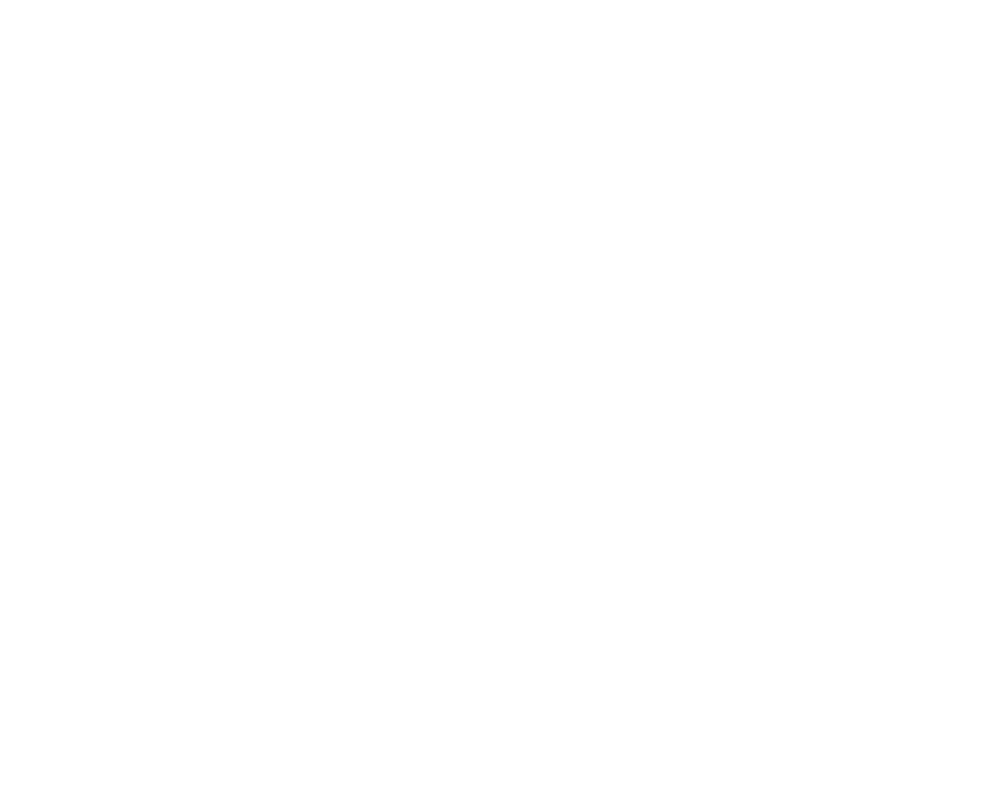
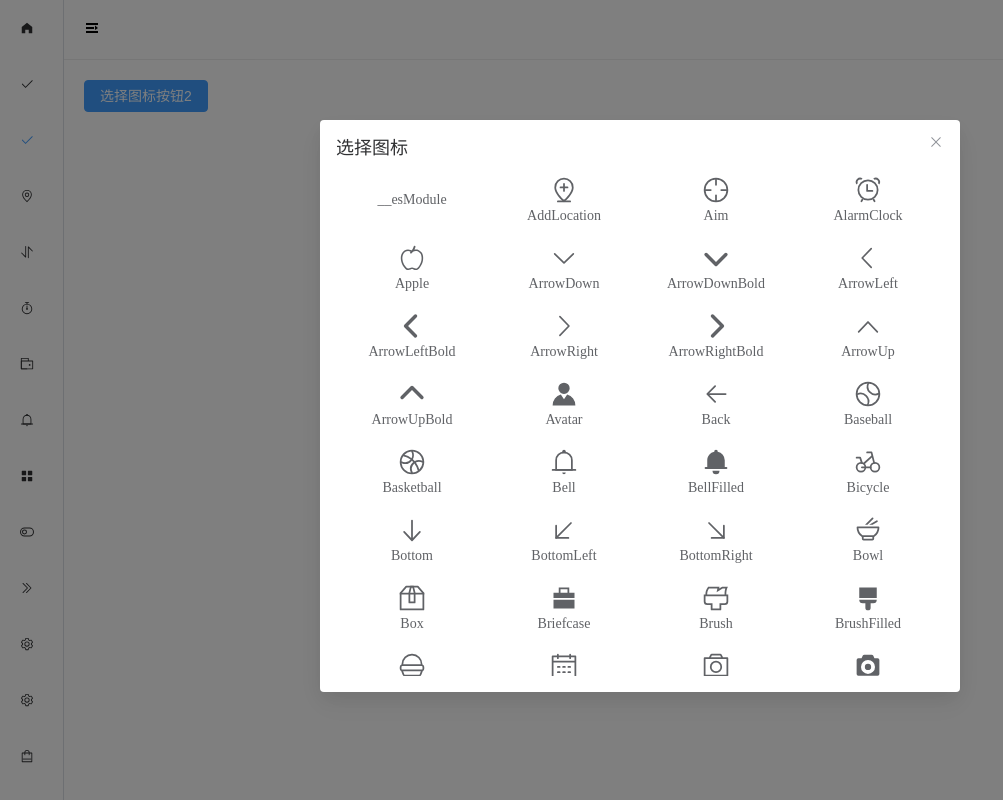
Before and after one commit to wangyongalive/YComponent, a Vue app: page /chooseIcon2 in a window 1280 px wide. Before the commit this address had no page. Shown: the whole page, without its empty margins (0-1003 px from the left). Built offline with nearby package versions, Linux system fonts and the light colour scheme.

Commit message:
重写图表选择器

```diff
--- /dev/null
+++ b/src/components/chooseIcon2/index.ts
@@ -0,0 +1,9 @@
+import { App } from 'vue'
+import chooseIcon2 from './src/index.vue'
+
+// 让这个组件可以通过use的形式使用
+export default {
+  install(app: App) {
+    app.component('choose-icon2', chooseIcon2)
+  }
+}
--- /dev/null
+++ b/src/components/chooseIcon2/src/index.vue
@@ -0,0 +1,86 @@
+<template>
+    <el-button @click="handleClick" type="primary">
+        <slot></slot>
+    </el-button>
+    <div class="y-choose-icon-dialog-body-height">
+        <el-dialog :title="title" :model-value="visible" class="y-dialog">
+            <el-scrollbar height="500px">
+                <div class="container" @click.stop="clickItem">
+                    <div class="item" v-for="(item) in Object.keys(ElementPlusIconsVue)" :key="item" :data-item="item">
+                        <div class="icon">
+                            <component :is="`el-icon${toLine(item)}`"></component>
+                        </div>
+                        <div>{{ item }}</div>
+                    </div>
+                </div>
+            </el-scrollbar>
+        </el-dialog>
+    </div>
+</template>
+
+<script setup lang="ts">
+import * as ElementPlusIconsVue from "@element-plus/icons-vue";
+import { toLine, eventProxy } from "../../../utls/index";
+import { useCopy } from "../../../hooks/useCopy";
+
+const props = defineProps<{
+    // 弹出框标题
+    title: string;
+    // 弹出框显隐
+    visible: boolean;
+}>();
+
+const emits = defineEmits(["update:visible"]);
+
+const handleClose = () => {
+    emits("update:visible", false);
+};
+
+// 点击按钮显示弹出框
+const handleClick = () => {
+    // 需要修改父组件的数据  emits
+    emits("update:visible", !props.visible);
+};
+
+// 点击图标
+const clickItem = (e: any) => {
+    // 事件代理
+    let target = eventProxy(e, ".item");
+    // 获取文本
+    let text = `<el-icon${toLine(target.dataset.item)} />`;
+    // 复制文本
+    useCopy(text);
+    // 关闭弹框
+    handleClose();
+};
+</script>
+
+<style scoped lang="scss">
+.container {
+    display: flex;
+    align-items: center;
+    flex-wrap: wrap;
+}
+
+.item {
+    width: 25%;
+    display: flex;
+    flex-direction: column;
+    align-items: center;
+    margin-bottom: 20px;
+    cursor: pointer;
+}
+
+svg {
+    width: 2em;
+    height: 2em;
+}
+
+// 弹出框没有data-v属性 需要使用:deep(选择器) 不需要定义一个命名空间
+// [data-v-de13521e] .y-dialog {
+//   background-color: black;
+// }
+:deep(.y-dialog) {
+    // background-color: black;
+}
+</style>
--- a/src/components/container/src/index.vue
+++ b/src/components/container/src/index.vue
@@ -10,7 +10,7 @@
         <nav-header v-model:collapse="isCollapse"></nav-header>
       </el-header>
       <el-main>
-        <RouterView></RouterView>
+        <router-view></router-view>
       </el-main>
     </el-container>
   </el-container>
@@ -24,6 +24,7 @@
 
 </script>
 <style lang="scss" scoped>
+// 可以选中
 .el-header {
   padding: 0;
   border-bottom: 1px solid #eee;
--- a/src/components/container/src/navSide/index.vue
+++ b/src/components/container/src/navSide/index.vue
@@ -14,8 +14,7 @@
       <span>导航3</span>
     </el-menu-item>
   </el-menu> -->
-  <y-menu :collapse="collapse" :data="data" router :defaultActive="$route.path" class="el-menu-vertical-demo">
-  </y-menu>
+  <y-menu :collapse="collapse" :data="data" router :defaultActive="$route.path" class="el-menu-vertical-demo" />
 </template>
 
 <script setup lang="ts">
@@ -33,6 +32,11 @@
     icon: 'Check',
     name: '图标选择器',
     index: '/chooseIcon'
+  },
+  {
+    icon: 'Check',
+    name: '图标选择器2',
+    index: '/chooseIcon2'
   },
   {
     icon: 'Location',
--- a/src/components/index.ts
+++ b/src/components/index.ts
@@ -1,6 +1,7 @@
 import { App } from 'vue'
 import chooseArea from './chooseArea/index'
 import chooseIcon from './chooseIcon/index'
+import chooseIcon2 from './chooseIcon2/index'
 import trend from './trend/index'
 import notification from './notification/index'
 import list from './list/index'
@@ -12,7 +13,7 @@
 import form from './form/index'
 import modalForm from './modalForm/index'
 import table from './table/index'
-const components = [chooseArea, chooseIcon, trend, notification, list, menu, progress, chooseTime, chooseDate,
+const components = [chooseArea, chooseIcon2, chooseIcon, trend, notification, list, menu, progress, chooseTime, chooseDate,
   chooseCity, form, modalForm, table]
 
 export default {
--- a/src/main.ts
+++ b/src/main.ts
@@ -15,6 +15,7 @@
 // 全局注册图标 牺牲一点性能
 // el-icon-xxx
 for (const [key, component] of Object.entries(ElementPlusIconsVue)) {
+  console.log(key, component)
   // 注册全部组件
   app.component(`el-icon${toLine(key)}`, component);
 }
--- a/src/router/index.ts
+++ b/src/router/index.ts
@@ -13,6 +13,10 @@
       {
         path: '/chooseIcon',
         component: () => import('../views/chooseIcon/index.vue'),
+      },
+      {
+        path: '/chooseIcon2',
+        component: () => import('../views/chooseIcon2/index.vue'),
       },
       {
         path: '/chooseArea',
--- a/src/style.css
+++ /dev/null
@@ -1,81 +0,0 @@
-:root {
-  font-family: Inter, Avenir, Helvetica, Arial, sans-serif;
-  font-size: 16px;
-  line-height: 24px;
-  font-weight: 400;
-
-  color-scheme: light dark;
-  color: rgba(255, 255, 255, 0.87);
-  background-color: #242424;
-
-  font-synthesis: none;
-  text-rendering: optimizeLegibility;
-  -webkit-font-smoothing: antialiased;
-  -moz-osx-font-smoothing: grayscale;
-  -webkit-text-size-adjust: 100%;
-}
-
-a {
-  font-weight: 500;
-  color: #646cff;
-  text-decoration: inherit;
-}
-a:hover {
-  color: #535bf2;
-}
-
-body {
-  margin: 0;
-  display: flex;
-  place-items: center;
-  min-width: 320px;
-  min-height: 100vh;
-}
-
-h1 {
-  font-size: 3.2em;
-  line-height: 1.1;
-}
-
-button {
-  border-radius: 8px;
-  border: 1px solid transparent;
-  padding: 0.6em 1.2em;
-  font-size: 1em;
-  font-weight: 500;
-  font-family: inherit;
-  background-color: #1a1a1a;
-  cursor: pointer;
-  transition: border-color 0.25s;
-}
-button:hover {
-  border-color: #646cff;
-}
-button:focus,
-button:focus-visible {
-  outline: 4px auto -webkit-focus-ring-color;
-}
-
-.card {
-  padding: 2em;
-}
-
-#app {
-  max-width: 1280px;
-  margin: 0 auto;
-  padding: 2rem;
-  text-align: center;
-}
-
-@media (prefers-color-scheme: light) {
-  :root {
-    color: #213547;
-    background-color: #ffffff;
-  }
-  a:hover {
-    color: #747bff;
-  }
-  button {
-    background-color: #f9f9f9;
-  }
-}
--- /dev/null
+++ b/src/views/chooseIcon2/index.vue
@@ -0,0 +1,14 @@
+<template>
+  <div>
+    <choose-icon2 title="选择图标" v-model:visible="visible">选择图标按钮2</choose-icon2>
+  </div>
+</template>
+
+<script setup lang="ts">
+import { ref } from 'vue'
+// import chooseIcon from '../../components/chooseIcon/src/index.vue'
+
+const visible = ref<boolean>(true)
+</script>
+
+<style scoped></style>
```
